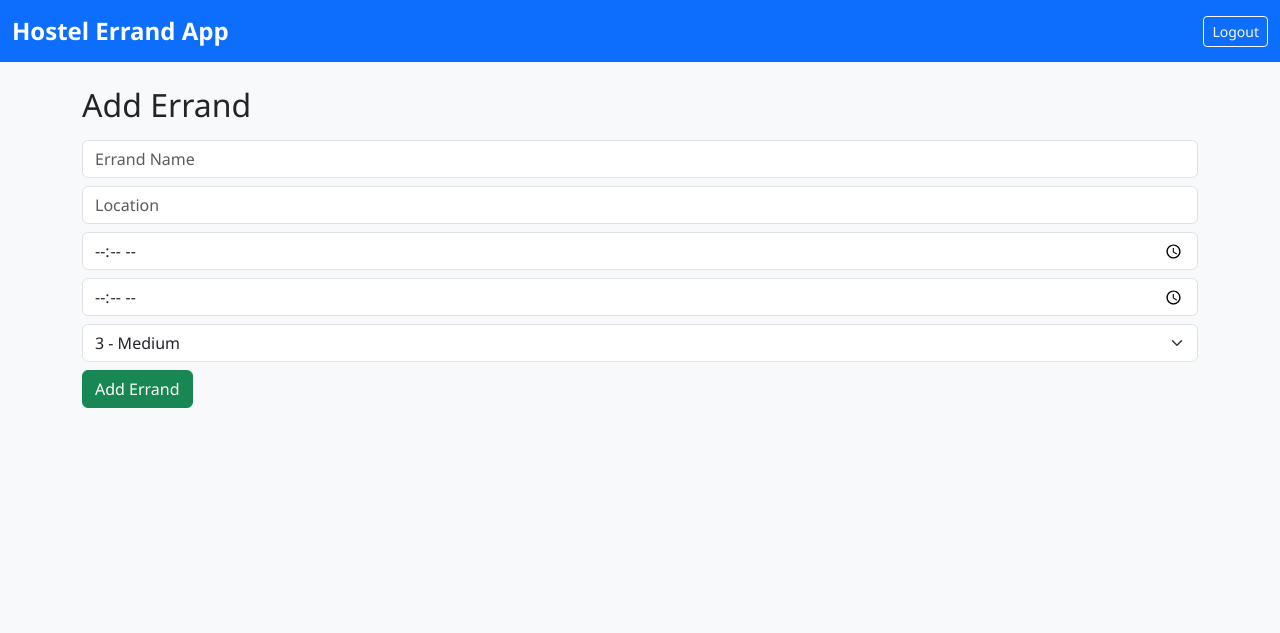
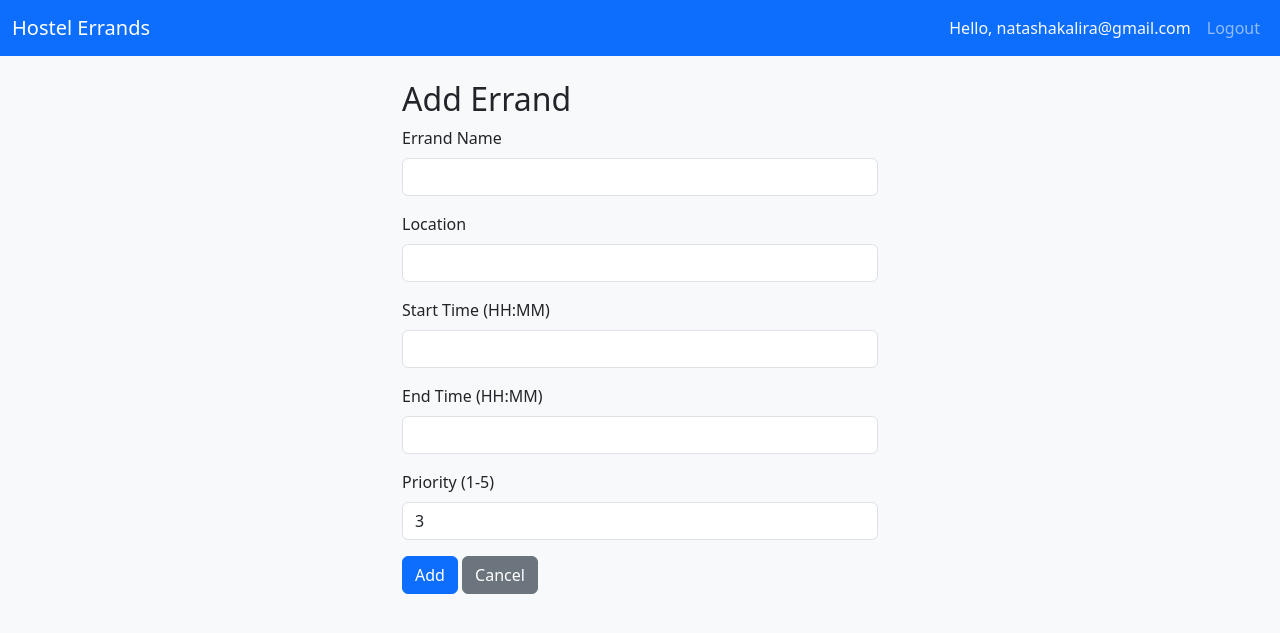
Before and after one commit to Tashae96/hostel_errand_app, a Flask app: page /add_errand in a window 1280 px wide. Shown: the top 633 px of the page. Run offline with Flask 3, Linux system fonts and the light colour scheme; a user stored in the database is signed in.

Commit message:
added Errand Screenshot.png and Dashboard Screenshot.png, and modified add_errand.html, base.html, login.html, and register.html.

```diff
--- a/templates/add_errand.html
+++ b/templates/add_errand.html
@@ -1,19 +1,30 @@
 {% extends "base.html" %}
-{% block title %}Add Errand{% endblock %}
 {% block content %}
-<h2 class="mb-3">Add Errand</h2>
-<form method="POST">
-    <input class="form-control mb-2" type="text" name="name" placeholder="Errand Name" required>
-    <input class="form-control mb-2" type="text" name="location" placeholder="Location" required>
-    <input class="form-control mb-2" type="time" name="start_time" required>
-    <input class="form-control mb-2" type="time" name="end_time" required>
-    <select class="form-select mb-2" name="priority" required>
-        <option value="1">1 - Highest</option>
-        <option value="2">2</option>
-        <option value="3" selected>3 - Medium</option>
-        <option value="4">4</option>
-        <option value="5">5 - Lowest</option>
-    </select>
-    <button class="btn btn-success">Add Errand</button>
-</form>
+<div class="container mt-4" style="max-width: 500px;">
+    <h2>{{ errand and 'Edit Errand' or 'Add Errand' }}</h2>
+    <form method="POST">
+        <div class="mb-3">
+            <label class="form-label">Errand Name</label>
+            <input type="text" class="form-control" name="name" required value="{{ errand.name if errand else '' }}">
+        </div>
+        <div class="mb-3">
+            <label class="form-label">Location</label>
+            <input type="text" class="form-control" name="location" required value="{{ errand.location if errand else '' }}">
+        </div>
+        <div class="mb-3">
+            <label class="form-label">Start Time (HH:MM)</label>
+            <input type="text" class="form-control" name="start_time" required value="{{ errand.start_time if errand else '' }}">
+        </div>
+        <div class="mb-3">
+            <label class="form-label">End Time (HH:MM)</label>
+            <input type="text" class="form-control" name="end_time" required value="{{ errand.end_time if errand else '' }}">
+        </div>
+        <div class="mb-3">
+            <label class="form-label">Priority (1-5)</label>
+            <input type="number" class="form-control" name="priority" min="1" max="5" value="{{ errand.priority if errand else 3 }}">
+        </div>
+        <button type="submit" class="btn btn-primary">{{ errand and 'Update' or 'Add' }}</button>
+        <a href="{{ url_for('dashboard') }}" class="btn btn-secondary">Cancel</a>
+    </form>
+</div>
 {% endblock %}
--- a/templates/base.html
+++ b/templates/base.html
@@ -1,34 +1,55 @@
 <!DOCTYPE html>
-<html>
+<html lang="en">
 <head>
-    <title>{% block title %}Hostel Errand App{% endblock %}</title>
-    <link href="https://cdn.jsdelivr.net/npm/bootstrap@5.3.1/dist/css/bootstrap.min.css" rel="stylesheet">
-    <link rel="stylesheet" href="{{ url_for('static', filename='style.css') }}">
+    <meta charset="UTF-8">
+    <meta name="viewport" content="width=device-width, initial-scale=1.0">
+    <title>Hostel Errand App</title>
+    <!-- Bootstrap CSS -->
+    <link href="https://cdn.jsdelivr.net/npm/bootstrap@5.3.0/dist/css/bootstrap.min.css" rel="stylesheet">
+    <style>
+        body { background-color: #f8f9fa; }
+        .card { border-radius: 12px; }
+        .border-danger { border-width: 2px !important; }
+        .border-success { border-width: 2px !important; }
+    </style>
 </head>
-<body class="bg-light">
-<nav class="navbar navbar-expand-lg navbar-dark bg-primary mb-4">
-    <div class="container-fluid">
-        <a class="navbar-brand" href="{{ url_for('dashboard') }}">Hostel Errand App</a>
-        <div>
-            {% if current_user.is_authenticated %}
-            <a class="btn btn-outline-light btn-sm" href="{{ url_for('logout') }}">Logout</a>
-            {% endif %}
-        </div>
+<body>
+<nav class="navbar navbar-expand-lg navbar-dark bg-primary">
+  <div class="container-fluid">
+    <a class="navbar-brand" href="{{ url_for('dashboard') }}">Hostel Errands</a>
+    <div class="collapse navbar-collapse">
+      <ul class="navbar-nav ms-auto">
+        {% if current_user.is_authenticated %}
+        <li class="nav-item">
+          <span class="nav-link text-light">Hello, {{ current_user.username }}</span>
+        </li>
+        <li class="nav-item">
+          <a class="nav-link" href="{{ url_for('logout') }}">Logout</a>
+        </li>
+        {% else %}
+        <li class="nav-item"><a class="nav-link" href="{{ url_for('login') }}">Login</a></li>
+        <li class="nav-item"><a class="nav-link" href="{{ url_for('register') }}">Register</a></li>
+        {% endif %}
+      </ul>
     </div>
+  </div>
 </nav>
-<div class="container">
+
+<div class="container mt-3">
     {% with messages = get_flashed_messages(with_categories=true) %}
         {% if messages %}
             {% for category, message in messages %}
-                <div class="alert alert-{{ 'danger' if category=='warning' else category }} alert-dismissible fade show" role="alert">
+                <div class="alert alert-{{ category }} alert-dismissible fade show" role="alert">
                     {{ message|nl2br }}
                     <button type="button" class="btn-close" data-bs-dismiss="alert" aria-label="Close"></button>
                 </div>
             {% endfor %}
         {% endif %}
     {% endwith %}
-    {% block content %}{% endblock %}
 </div>
-<script src="https://cdn.jsdelivr.net/npm/bootstrap@5.3.1/dist/js/bootstrap.bundle.min.js"></script>
+
+{% block content %}{% endblock %}
+
+<script src="https://cdn.jsdelivr.net/npm/bootstrap@5.3.0/dist/js/bootstrap.bundle.min.js"></script>
 </body>
 </html>
```
Also changed, not shown: templates/login.html (+15 -8 lines), templates/register.html (+15 -8 lines), Add Errand Screenshot.png (added), Dashboard Screenshot .png (added).
